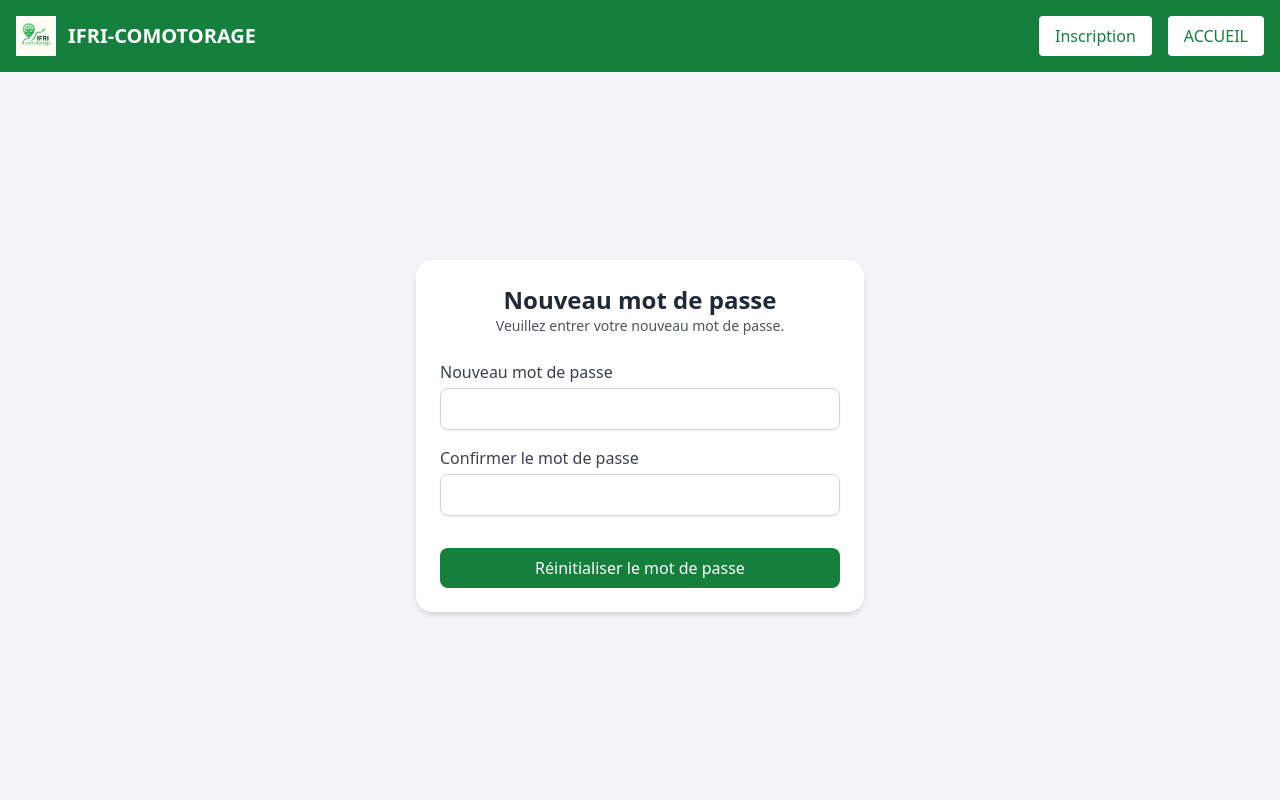
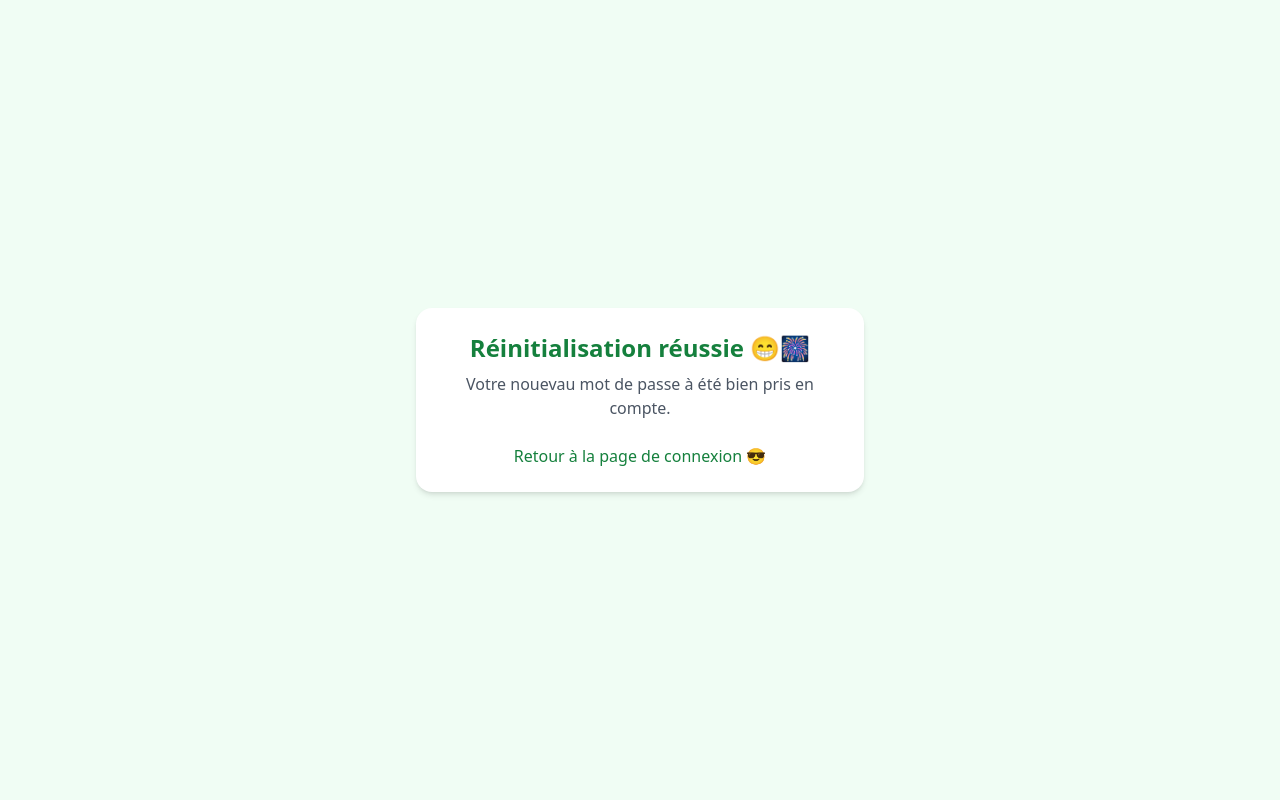
Before and after one commit to Eudes147/PIL1_2425_28, a Django app: page /reset/done/ in a window 1280 px wide. Run offline with Django 5.2, Linux system fonts and the light colour scheme; some libraries are stand-ins or nearby versions.

Commit message:
corrections des erreurs des pages templates et de la réinitialisation du mot de passe

```diff
--- a/authentificate_user/templates/about.html
+++ b/authentificate_user/templates/about.html
@@ -42,14 +42,14 @@
   <main class="flex-grow container mx-auto px-4 py-12">
     <h2 class="text-3xl font-bold text-green-700 mb-6">À propos de IFRI-Comotorage</h2>
     <p class="text-lg leading-relaxed text-gray-700">
-      IFRI-Comotorage est une initiative étudiante visant à simplifier les trajets quotidiens des étudiants de l'IFRI.
+      IFRI-Comotorage est une initiative estudiantine visant à simplifier les trajets quotidiens des étudiants de l'IFRI.
       Grâce à notre plateforme, les étudiants peuvent proposer, rechercher et organiser des covoiturages en toute sécurité et convivialité.
     </p>
     <p class="mt-4 text-lg text-gray-700">
       Notre mission est de :
       <ul class="list-disc list-inside mt-3 text-gray-700">
         <li>Réduire les frais de transport</li>
-        <li>Encourager les pratiques écologiques</li>
+        <li>Réduire le retard des étudiants </li>
         <li>Favoriser l'entraide entre étudiants</li>
       </ul>
     </p>
--- a/authentificate_user/templates/accueil.html
+++ b/authentificate_user/templates/accueil.html
@@ -52,7 +52,7 @@
 
 
             <div class="md:w-1/2 text-gray-700 flex flex-col space-y-8">
-                <h2 class="text-4xl md:text-5xl font-extrabold text-green-700">🚗 IFRI-Comotorage</h2>
+                <h2 class="text-4xl md:text-5xl font-extrabold text-green-700">🚘 IFRI-Comotorage</h2>
                 <p class="mt-3 text-lg text-gray-600">Le covoiturage simple et solidaire entre étudiants.</p>
                 <p class="text-sm md:text-lg text-green-600 w-full font-[poppins] font-semibold tracking-wide leading-relaxed">
                     Que vous cherchiez un trajet ou souhaitiez proposer le vôtre, cette application vous connecte avec des étudiants de votre région ou de votre campus.
@@ -60,7 +60,7 @@
                 <p class="mt-4 text-sm md:text-2xl text-green-800 w-full font-[poppins] font-semibold tracking-wide leading-relaxed">
                     Ensemble, réduisons les coûts, faisons un geste pour la planète 🌍 et créons une communauté solidaire.
                 </p>
-                <a href="/register" class="mt-6 inline-block bg-green-700 text-white px-6 py-3 rounded-lg shadow hover:bg-green-800 transition text-center">
+                <a  href="/inscription" class="mt-6 inline-block bg-green-700 text-white px-6 py-3 rounded-lg shadow hover:bg-green-800 transition text-center" onclick="window.location.href='{% url 'inscription' %}'" >
                     S'INSCRIRE MAINTENANT
                 </a>
             </div>
--- a/authentificate_user/templates/connexion.html
+++ b/authentificate_user/templates/connexion.html
@@ -34,7 +34,7 @@
 
         <form action="#" method="post" class="space-y-4">
             {% csrf_token %}
-            {{ form.as_p }}
+
             <div>
             <label class="block text-sm font-medium">Email</label>
             <input type="email" class="w-full border border-gray-300 rounded px-3 py-2 mt-1" placeholder="votre@email.com" required />
--- a/authentificate_user/templates/password_reset_complete.html
+++ b/authentificate_user/templates/password_reset_complete.html
@@ -4,43 +4,15 @@
 <html lang="fr">
 <head>
   <meta charset="UTF-8">
-  <title>Créer un nouveau mot de passe</title>
+  <title>Lien envoyé</title>
   <script src="https://cdn.tailwindcss.com"></script>
 </head>
-<body class="bg-gray-100 min-h-screen flex flex-col justify-between">
-    <header class="bg-green-700 text-white p-4 flex justify-between items-center">
-        <div class="flex items-center">
-            <img src="{% static 'logo.jpg' %}" alt="logo ifri comotorage" class="w-10 h-auto mr-3">
-            <h1 class="text-xl font-bold">IFRI-COMOTORAGE</h1>
-        </div>
-        <div class="flex space-x-4">
-            <div class="space-x-2">
-            <button class="bg-white text-green-700 px-4 py-2 rounded hover:bg-gray-200" onclick="window.location.href='{% url 'inscription' %}'">Inscription</button>
-            </div>
-            <div class="space-x-2">
-            <button class="bg-white text-green-700 px-4 py-2 rounded hover:bg-gray-200" onclick="window.location.href='{% url 'inscription' %}'"">ACCUEIL</button>
-            </div>
-        </div>
-    </header>
-    <main class="flex-grow flex items-center justify-center p-4">
-        <div class="w-full max-w-md p-6 bg-white rounded-2xl shadow-md">
-            <h2 class="text-2xl font-semibold text-center text-gray-800">Nouveau mot de passe</h2>
-            <p class="text-sm text-gray-600 text-center mb-6">Veuillez entrer votre nouveau mot de passe.</p>
-            <form action="/reset-password" method="POST">
-                <input type="hidden" name="token" value="TOKEN_DU_LIEN" />
-                <label class="block mb-4">
-                    <span class="text-gray-700">Nouveau mot de passe</span>
-                    <input type="password" name="new_password" required minlength="8" class="mt-1 px-2 py-2 border block w-full rounded-lg border-gray-300 shadow-sm focus:ring-indigo-500 focus:border-indigo-500" />
-                </label>
-                <label class="block mb-4">
-                    <span class="text-gray-700">Confirmer le mot de passe</span>
-                    <input type="password" name="confirm_password" required class="mt-1 px-2 py-2 border block w-full rounded-lg border-gray-300 shadow-sm focus:ring-indigo-500 focus:border-indigo-500" />
-                </label>
-                <button type="submit" class="w-full py-2 mt-4 bg-green-700 text-white rounded-lg hover:bg-green-800 transition">
-                    Réinitialiser le mot de passe
-                </button>
-            </form>
-        </div>
-    </main>
+<body class="flex items-center justify-center min-h-screen bg-green-50">
+  <div class="max-w-md p-6 bg-white rounded-2xl shadow-md text-center">
+   <h2 class="text-2xl font-bold text-green-700">Réinitialisation réussie 😁🎆<h2>
+    <p class="mt-2 text-gray-600">Votre nouevau mot de passe à été bien pris en compte.</p>
+    <a href="{% url 'connexion' %}" class="inline-block mt-6 text-green-700 hover:underline" onclick="window.location.href='{% url 'connexion' %}'">Retour à la page de connexion 😎 </a>
+  </div>
+
 </body>
 </html>
--- a/ifri_comotorage/settings.py
+++ b/ifri_comotorage/settings.py
@@ -82,7 +82,7 @@ DATABASES = {
         'ENGINE': 'django.db.backends.mysql',
         'NAME': 'ifri_comotorage2',
         'USER': 'root',
-        'PASSWORD': '1_Br1ng_The_Pa1n_L1ke',
+        'PASSWORD': 'Hamelinparis-2007',
         'HOST':'localhost',
         'PORT':'3306',
     }
@@ -131,12 +131,12 @@ STATIC_URL = 'static/'
 DEFAULT_AUTO_FIELD = 'django.db.models.BigAutoField'
 
 
-EMAIL_BACKEND = 'django.core.mail.backends.console.EmailBackend'
+EMAIL_BACKEND = 'django.core.mail.backends.smtp.EmailBackend'
 EMAIL_HOST = 'smtp.gmail.com'
 EMAIL_PORT = 587
 EMAIL_USE_TLS = True
 EMAIL_HOST_USER = 'ifricomotorage@gmail.com'
-EMAIL_HOST_PASSWORD = 'Ifri1234'
+EMAIL_HOST_PASSWORD = 'hdad pcsm yjfj vdvd'
 DEFAULT_FROM_EMAIL = EMAIL_HOST_USER
 
 AUTH_USER_MODEL = 'authentificate_user.Utilisateur'
```
Also changed, not shown: authentificate_user/templates/password_reset.html (+4 -6 lines), authentificate_user/templates/password_reset_confirm.html (added, +46 -0 lines), authentificate_user/urls.py (+7 -1 lines).
